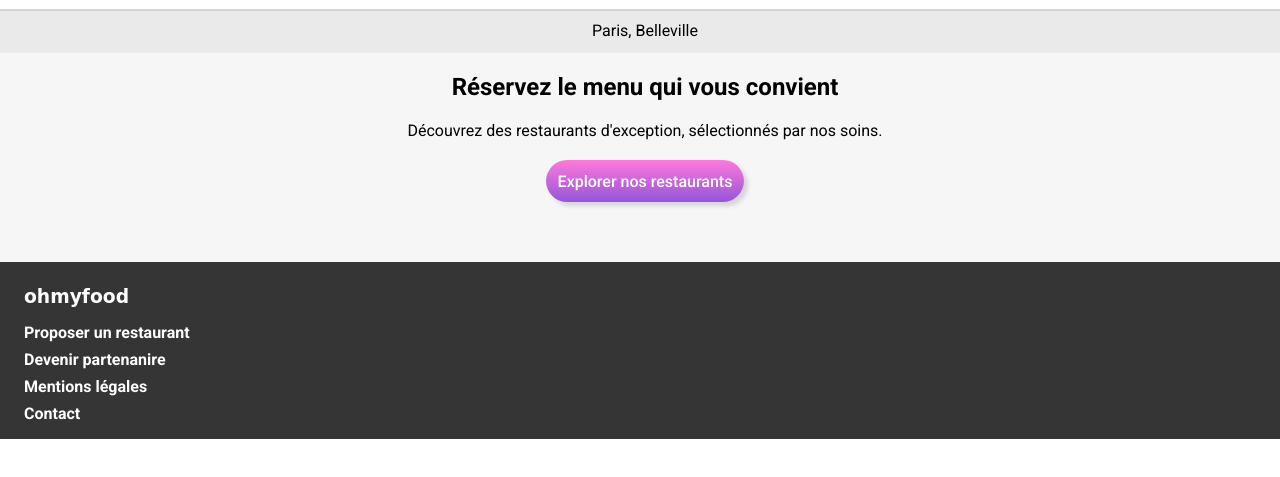
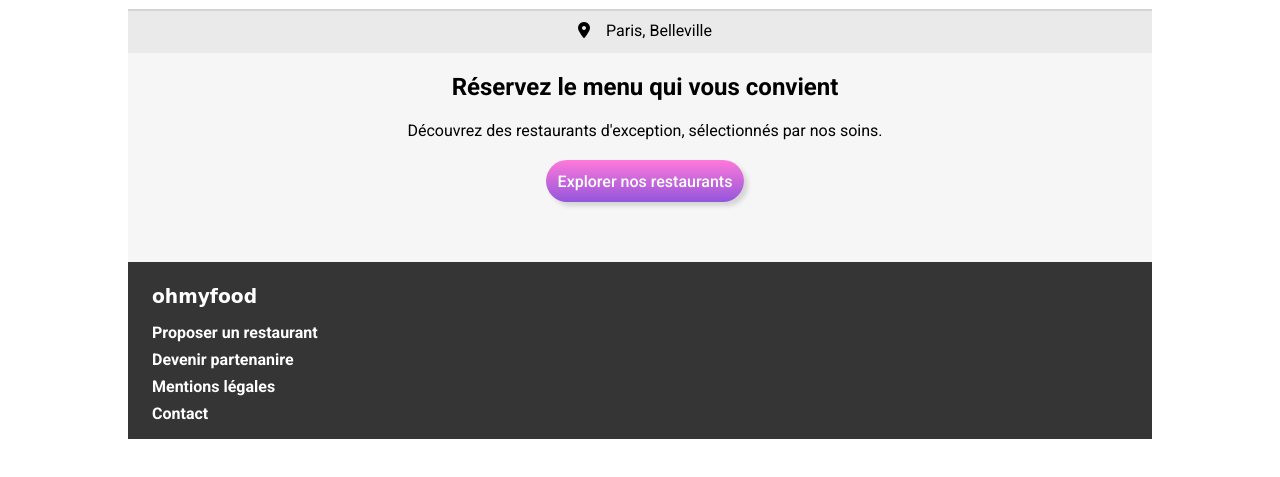
Before and after one commit to giltest99/GillesALBERT_3_25042021, a plain HTML site: page index.html in a window 1280 px wide. Shown: the part 57-534 px from the top of the page. Drawn offline with Linux system fonts and the light colour scheme; a web font is replaced by a local one.

Commit message:
Add header map icon

```diff
--- a/index.html
+++ b/index.html
@@ -16,7 +16,7 @@
                 <img src="images/logo/ohmyfood@2x.svg" alt="" class="header-logo">
             </figure>
             <p class="header__desc">
-                Paris, Belleville
+                <span class="header__span-map"><i class="fas fa-map-marker-alt"></i></span>Paris, Belleville
             </p>
         </header>
 
--- a/sass/pages/_accueil.scss
+++ b/sass/pages/_accueil.scss
@@ -1,6 +1,8 @@
 // MAIN CONTAINER
 .main-container {
     width: 100%;
+    max-width: 1024px;
+    margin: auto;
 }
 
 // HEADER
@@ -23,7 +25,11 @@
         padding: 10px 0 0 10px;
         border-top: 2px solid $bg-darkgrey;
     }
+    &__span-map {
+        margin-right: 1rem;
+    }
 }
+
 
 // EXPLORER
 .explorer {
```
Also changed, not shown: css/style.css, 1 other file.
